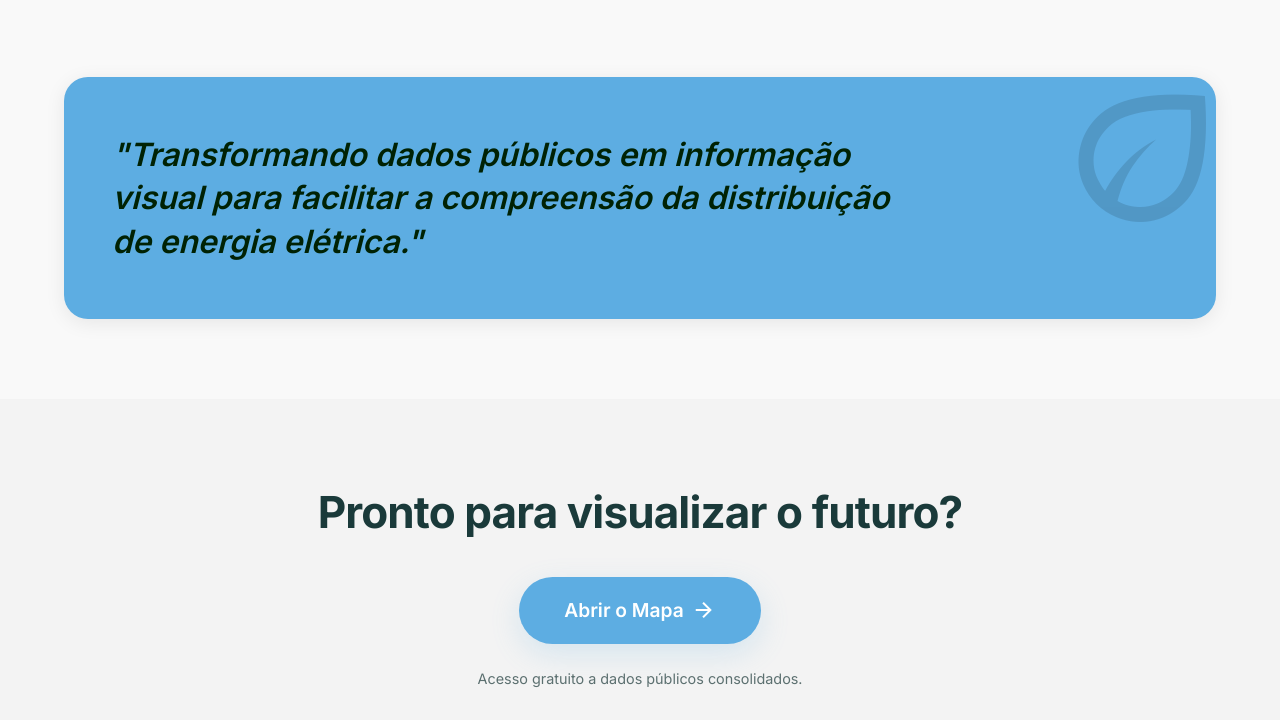
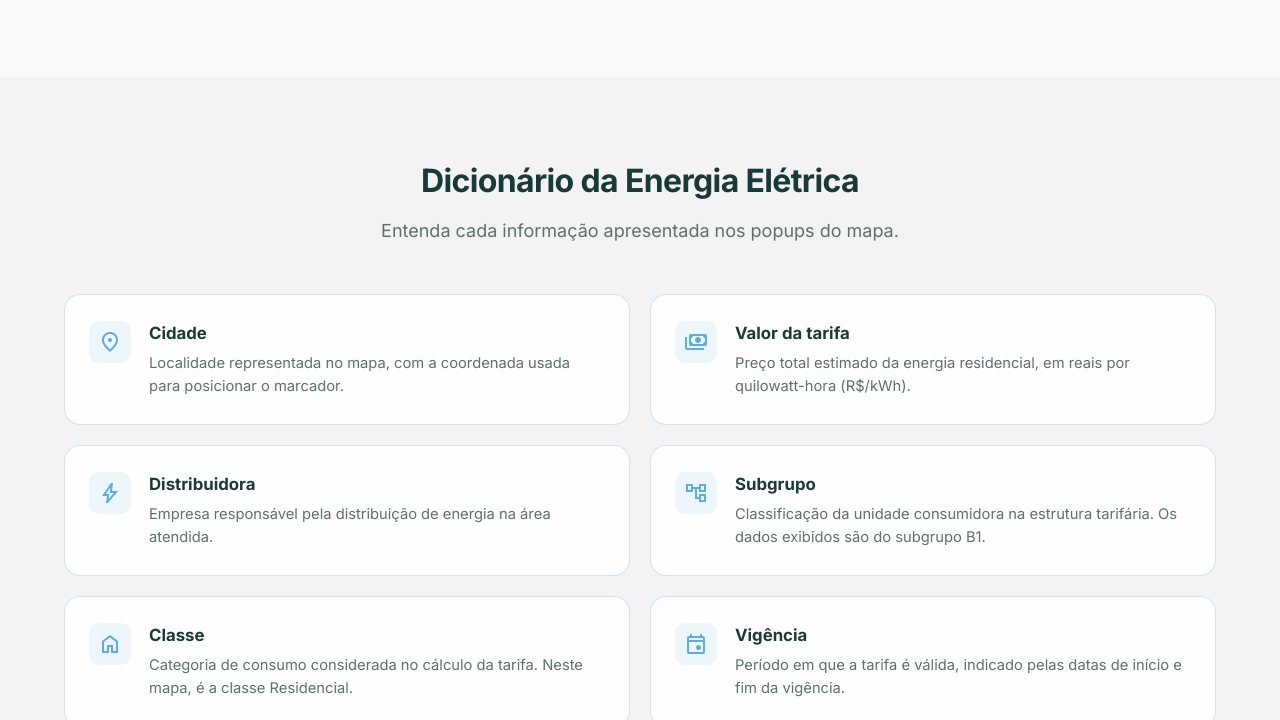
Before and after one commit to pjdiegopj/cozmopolita-energy, a website: page index.html in a window 1280 px wide. Shown: the part 2080-2800 px from the top of the page. Drawn offline with nearby package versions, Linux system fonts and the light colour scheme.

Commit message:
feat: adiciona dicionario da energia eletrica

```diff
--- a/index.html
+++ b/index.html
@@ -22,6 +22,7 @@
         <a href="#inicio" class="nav-link active">Início</a>
         <a href="#recursos" class="nav-link">Recursos</a>
         <a href="#como-funciona" class="nav-link">Como Funciona</a>
+        <a href="#dicionario" class="nav-link">Dicionário</a>
         <a href="#missao" class="nav-link">Missão</a>
       </nav>
 
@@ -147,6 +148,82 @@
       </div>
     </section>
 
+    <!-- Dicionário da Energia Elétrica -->
+    <section class="section section-dictionary" id="dicionario">
+      <div class="container">
+        <div class="section-header reveal">
+          <h2 class="section-title">Dicionário da Energia Elétrica</h2>
+          <p class="section-desc">Entenda cada informação apresentada nos popups do mapa.</p>
+        </div>
+
+        <div class="dictionary-grid">
+          <article class="dictionary-item reveal">
+            <span class="material-symbols-outlined dictionary-icon">location_on</span>
+            <div>
+              <h3 class="dictionary-term">Cidade</h3>
+              <p class="dictionary-definition">Localidade representada no mapa, com a coordenada usada para posicionar o marcador.</p>
+            </div>
+          </article>
+
+          <article class="dictionary-item reveal">
+            <span class="material-symbols-outlined dictionary-icon">payments</span>
+            <div>
+              <h3 class="dictionary-term">Valor da tarifa</h3>
+              <p class="dictionary-definition">Preço total estimado da energia residencial, em reais por quilowatt-hora (R$/kWh).</p>
+            </div>
+          </article>
+
+          <article class="dictionary-item reveal">
+            <span class="material-symbols-outlined dictionary-icon">bolt</span>
+            <div>
+              <h3 class="dictionary-term">Distribuidora</h3>
+              <p class="dictionary-definition">Empresa responsável pela distribuição de energia na área atendida.</p>
+            </div>
+          </article>
+
+          <article class="dictionary-item reveal">
+            <span class="material-symbols-outlined dictionary-icon">account_tree</span>
+            <div>
+              <h3 class="dictionary-term">Subgrupo</h3>
+              <p class="dictionary-definition">Classificação da unidade consumidora na estrutura tarifária. Os dados exibidos são do subgrupo B1.</p>
+            </div>
+          </article>
+
+          <article class="dictionary-item reveal">
+            <span class="material-symbols-outlined dictionary-icon">home</span>
+            <div>
+              <h3 class="dictionary-term">Classe</h3>
+              <p class="dictionary-definition">Categoria de consumo considerada no cálculo da tarifa. Neste mapa, é a classe Residencial.</p>
+            </div>
+          </article>
+
+          <article class="dictionary-item reveal">
+            <span class="material-symbols-outlined dictionary-icon">event</span>
+            <div>
+              <h3 class="dictionary-term">Vigência</h3>
+              <p class="dictionary-definition">Período em que a tarifa é válida, indicado pelas datas de início e fim da vigência.</p>
+            </div>
+          </article>
+
+          <article class="dictionary-item reveal">
+            <span class="material-symbols-outlined dictionary-icon">electric_car</span>
+            <div>
+              <h3 class="dictionary-term">Custo para carregar</h3>
+              <p class="dictionary-definition">Estimativa do valor para carregar um carro elétrico usando o consumo de referência do mapa.</p>
+            </div>
+          </article>
+
+          <article class="dictionary-item reveal">
+            <span class="material-symbols-outlined dictionary-icon">dataset</span>
+            <div>
+              <h3 class="dictionary-term">Fonte dos dados</h3>
+              <p class="dictionary-definition">Tarifas residenciais B1 obtidas nos Dados Abertos da ANEEL e atualizadas automaticamente.</p>
+            </div>
+          </article>
+        </div>
+      </div>
+    </section>
+
     <!-- Seção Frase de Missão -->
     <section class="section-quote" id="missao">
       <div class="container">
--- a/src/css/style.css
+++ b/src/css/style.css
@@ -481,7 +481,59 @@ button {
   max-width: 260px;
 }
 
-/* --- 9. Seção de Destaque / Frase de Missão --- */
+/* --- 9. Dicionário da Energia Elétrica --- */
+.section-dictionary {
+  background-color: var(--color-surface-low);
+}
+
+.dictionary-grid {
+  display: grid;
+  grid-template-columns: repeat(2, 1fr);
+  gap: 20px;
+}
+
+.dictionary-item {
+  display: flex;
+  align-items: flex-start;
+  gap: 18px;
+  padding: 26px 24px;
+  background: rgba(255, 255, 255, 0.85);
+  border: 1px solid var(--color-border);
+  border-radius: var(--radius-lg);
+  transition: transform var(--transition-normal), box-shadow var(--transition-normal);
+}
+
+.dictionary-item:hover {
+  transform: translateY(-4px);
+  box-shadow: var(--shadow-card);
+}
+
+.dictionary-icon {
+  flex: 0 0 42px;
+  width: 42px;
+  height: 42px;
+  display: flex;
+  align-items: center;
+  justify-content: center;
+  color: var(--color-primary);
+  background-color: var(--color-primary-light);
+  border-radius: var(--radius-md);
+}
+
+.dictionary-term {
+  margin-bottom: 6px;
+  color: var(--color-text);
+  font-size: 1.05rem;
+  font-weight: 700;
+}
+
+.dictionary-definition {
+  color: var(--color-text-muted);
+  font-size: 0.92rem;
+  line-height: 1.55;
+}
+
+/* --- 10. Seção de Destaque / Frase de Missão --- */
 .section-quote {
   padding-bottom: var(--section-gap);
 }
@@ -970,6 +1022,10 @@ button {
     gap: 40px;
   }
 
+  .dictionary-grid {
+    grid-template-columns: 1fr;
+  }
+
   .steps-grid::before {
     display: none;
   }
```
